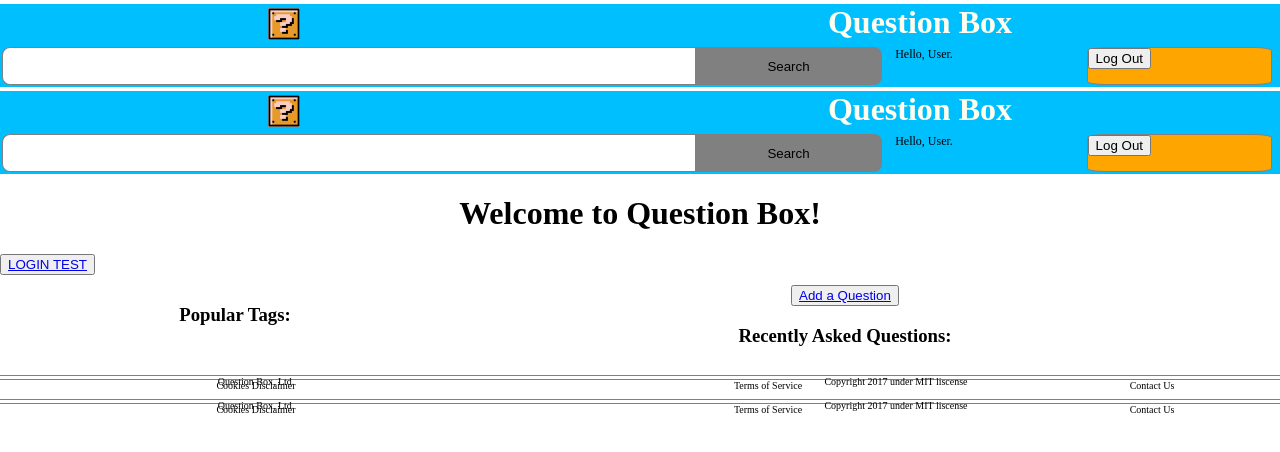
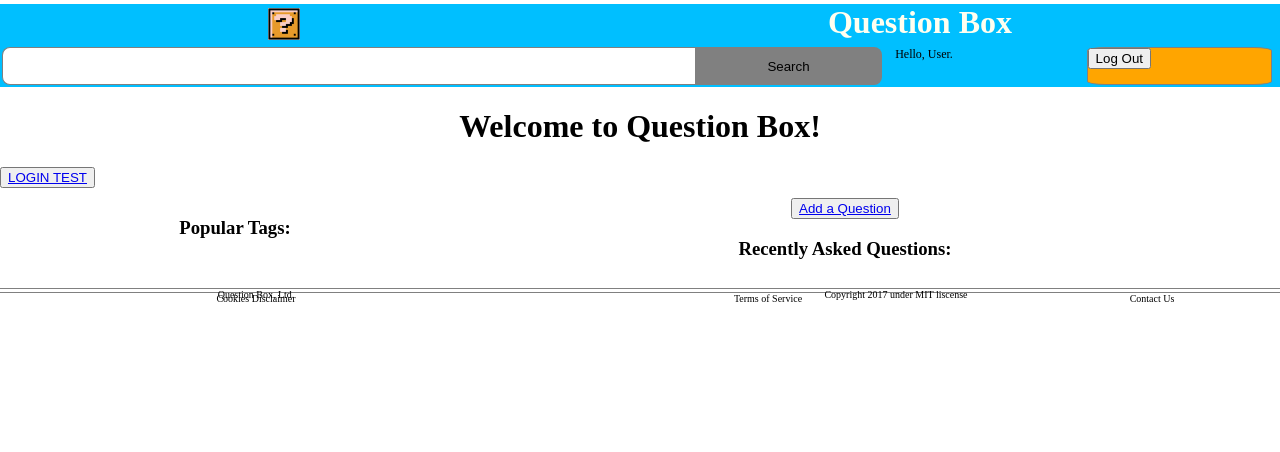
Before and after one commit to TIY-Durham-Question-Box/question-box-frontend, a React (Create React App) app: page / in a window 1280 px wide. Shown: the top 452 px of the page. Built offline with nearby package versions, Linux system fonts and the light colour scheme.

Commit message:
remove useless divs

```diff
--- a/src/components/home.js
+++ b/src/components/home.js
@@ -1,7 +1,5 @@
 import React, { Component } from 'react';
 import '../styles/App.css';
-import Header from './header.js';
-import Footer from './footer.js';
 import { Link } from 'react-router-dom';
 
 export default class Home extends Component {
@@ -21,8 +19,6 @@ export default class Home extends Component {
   render() {
     // console.log(this.state.testdata);
     return (
-      <div>
-      <Header />
       <div className="home-component" >
         <h1 className="homepage-welcome-header">Welcome to Question Box!</h1>
         <button className="homepage-ask-a-question-button"><Link to="/login">LOGIN TEST</Link></button>
@@ -36,8 +32,6 @@ export default class Home extends Component {
             </div>
           </div>
       </div>
-      <Footer />
-      </div>
     )
   }
 }
--- a/src/components/loginregistrationpage.js
+++ b/src/components/loginregistrationpage.js
@@ -20,12 +20,10 @@ export default class LoginRegistrationPage extends Component {
   }
   render() {
     return (
-      <div>
-        <div className="loginregistrationpage-component" >
-          <div className="login-register-holder">
-            <p className="login-register-switches"><span id={this.state.showloginpage ? "styling-for-active-button" : ""} className="login-register-switch-button" onClick={this.switchpagetologin}>Login</span><span id={this.state.showloginpage ? "" : "styling-for-active-button"} className="login-register-switch-button" onClick={this.switchpagetoregister}>Register</span></p>
-            {this.state.showloginpage ? <Login styles={this.state.showloginpage}/> : <Register styles={this.state.showloginpage}/>}
-          </div>
+      <div className="loginregistrationpage-component" >
+        <div className="login-register-holder">
+          <p className="login-register-switches"><span id={this.state.showloginpage ? "styling-for-active-button" : ""} className="login-register-switch-button" onClick={this.switchpagetologin}>Login</span><span id={this.state.showloginpage ? "" : "styling-for-active-button"} className="login-register-switch-button" onClick={this.switchpagetoregister}>Register</span></p>
+          {this.state.showloginpage ? <Login styles={this.state.showloginpage}/> : <Register styles={this.state.showloginpage}/>}
         </div>
       </div>
     )
--- a/src/components/questionform.js
+++ b/src/components/questionform.js
@@ -29,7 +29,6 @@ export default class QuestionForm extends Component {
   }
   render() {
     return (
-      <div>
       <div className="questionform-component" >
         <form className="question-form-container" onSubmit={this.register}>
         <h2>Question Form</h2>
@@ -48,7 +47,6 @@ export default class QuestionForm extends Component {
           <button className="question-form-submit" type="submit">Submit question</button>
         </form>
       </div>
-      </div>
     )
   }
 }
--- a/src/components/questionpage.js
+++ b/src/components/questionpage.js
@@ -4,10 +4,8 @@ import '../styles/App.css';
 export default class QuestionPage extends Component {
   render() {
     return (
-      <div>
-        <div className="questionpage-component" >
+      <div className="questionpage-component" >
         <h1>Question Page</h1>
-        </div>
       </div>
     )
   }
```
Lines whose indentation alone changed are shown as unchanged.
